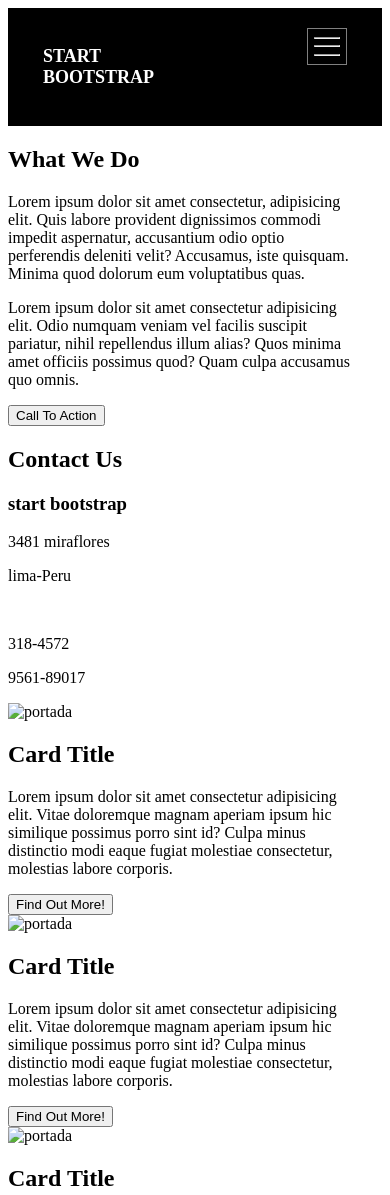
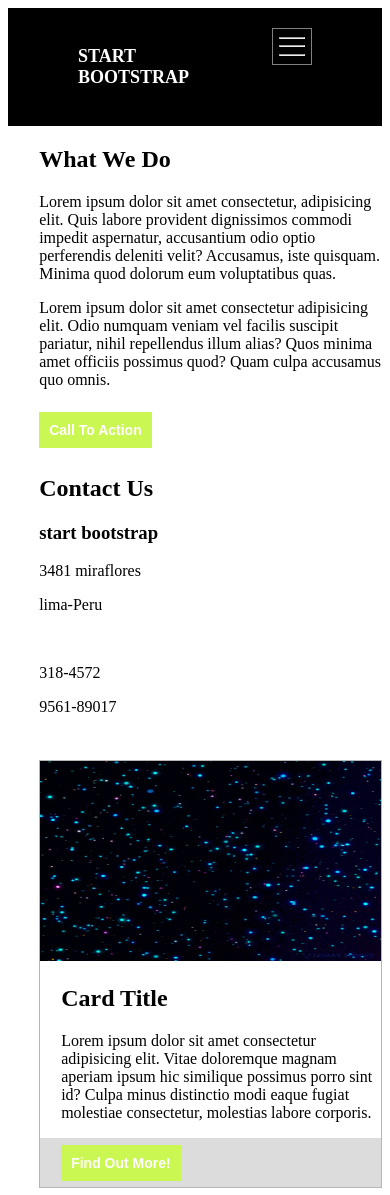
Before and after one commit to MarinaRH/MiPaginaM, a plain HTML site: page index.html in a window 390 px wide. Shown: the top 1195 px of the page. Drawn offline with Linux system fonts and the light colour scheme.

Commit message:
agregando estilos responsive a las secciones

```diff
--- a/css/main.css
+++ b/css/main.css
@@ -2,15 +2,12 @@
   box-sizing: border-box;
 }
 
-/* .rigth {
-  display: none;
-} */
-
-/*mostrar*/
+/* clases para el menu hambuerguesa */
+/* para mostrar menu*/
 .enabled-menu{
 	display: block;
 }
-/*ocultar*/
+/*para ocultar menu*/
 .disabled-menu{
 	display: none;
 }
@@ -31,7 +28,7 @@ li:hover{
 }
 
 header.row {
-  padding: 20px 35px;
+  padding: 20px 70px;
   background-color: black;
   color: white;
   font-size: 18px;
@@ -46,17 +43,48 @@ button.hiden {
 
 }
 
-button:hover {
+button:hover,.btn button:hover{
   background-color: rgb(230, 245, 24);
+  color:black;
   cursor: pointer;
+}
+/* fin del menu hamburguesa */
+div.card, div.card2, div.card3 {
+  border:1px solid rgb(184, 181, 181);
+  margin-top: 28px;
+}
+
+.padding{
+  padding-left:21px;
+}
+
+div.btn{
+  background-color:gainsboro;
+  height:49px;
+}
+
+.btn button,.btn-call{
+  padding: 10px;
+  margin:7px 0;
+  background-color:rgb(203, 247, 82) ;
+  color: white;
+  font-weight: 700;
+  font-size: 14px;
+  border:none;
+}
+
+img.portada{
+  width: 100%;
+  height: 200px;
 }
 
 /* Grid */
-
 .container {
   margin: 0 auto;
-  /* max-width: 1200px; */
+  padding: 0;
+  max-width: 1200px;
   width: 100%;
+  box-sizing: border-box;
 }
 
 .row::after {
@@ -67,6 +95,7 @@ button:hover {
 
 [class*='col-'] {
   float: left;
+  margin: 0;
 }
 
 .col-xs-1 {
@@ -116,6 +145,10 @@ button:hover {
 .col-xs-12 {
     width: 100%;
 }
+.col-xs-offset-1 {
+  margin-left: 8.33333333%;
+}
+
 
 
 @media (min-width: 992px) {
@@ -167,10 +200,17 @@ button:hover {
     width: 100%;
   }
 
+  .col-md-offset-0{
+    margin-left: 0;
+  }
+  .col-md-offset-1 {
+    margin-left: 8.33333333%;
+  }
+
   .hiden{
     display:none;
   }
-
+/* menu en lista */
   nav.rigth{
     display: block;
     float: right;
@@ -178,10 +218,11 @@ button:hover {
 
   ul li{
     display: inline;
+    padding:7px;
   }
-
-  li {
-    padding:7px;
+  /* espacios entre cards */
+  div.card2,div.card3{
+    margin-left: 5%;
   }
 
 }
```
Also changed, not shown: assets/image/portada.gif (added).
